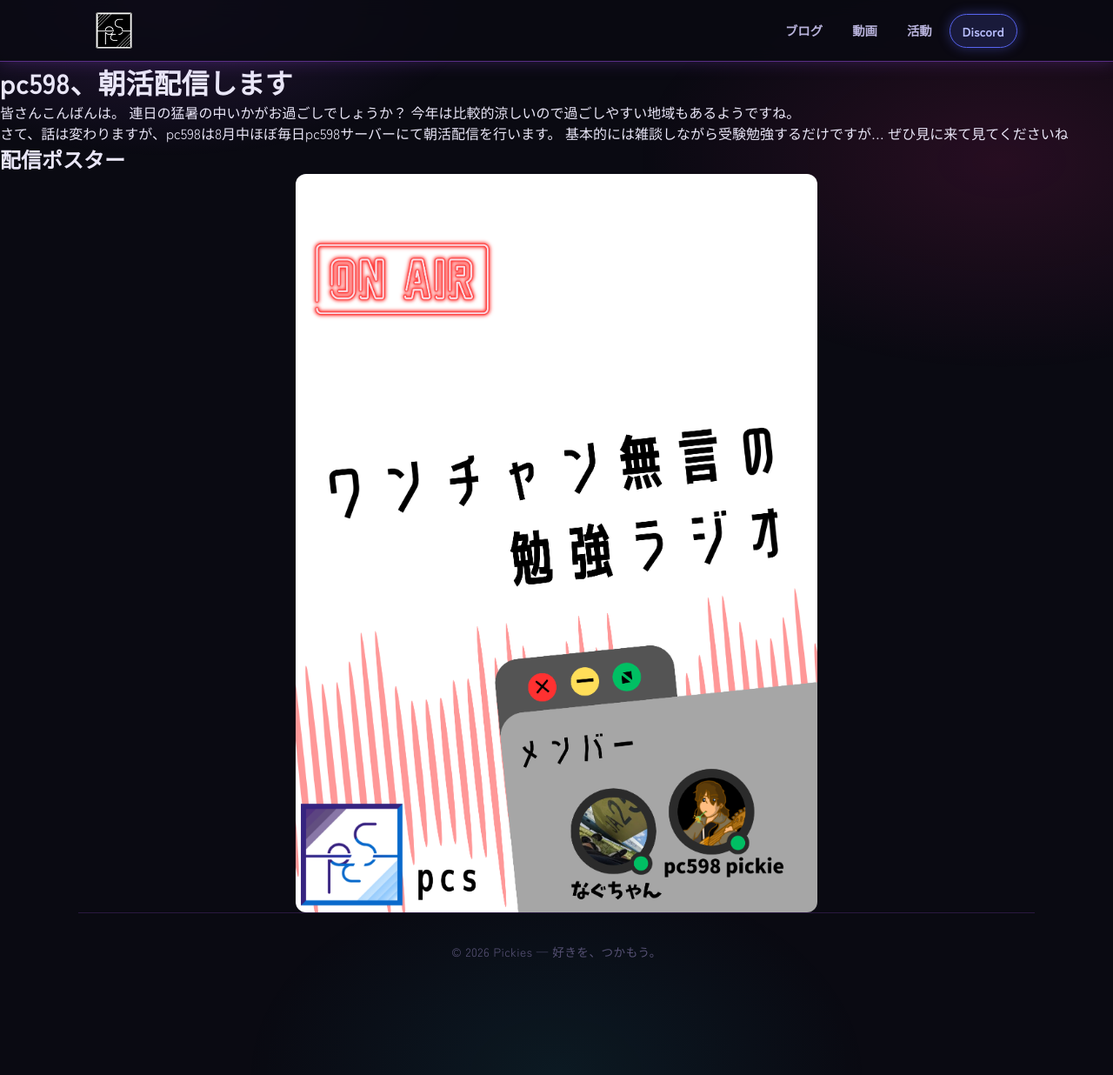
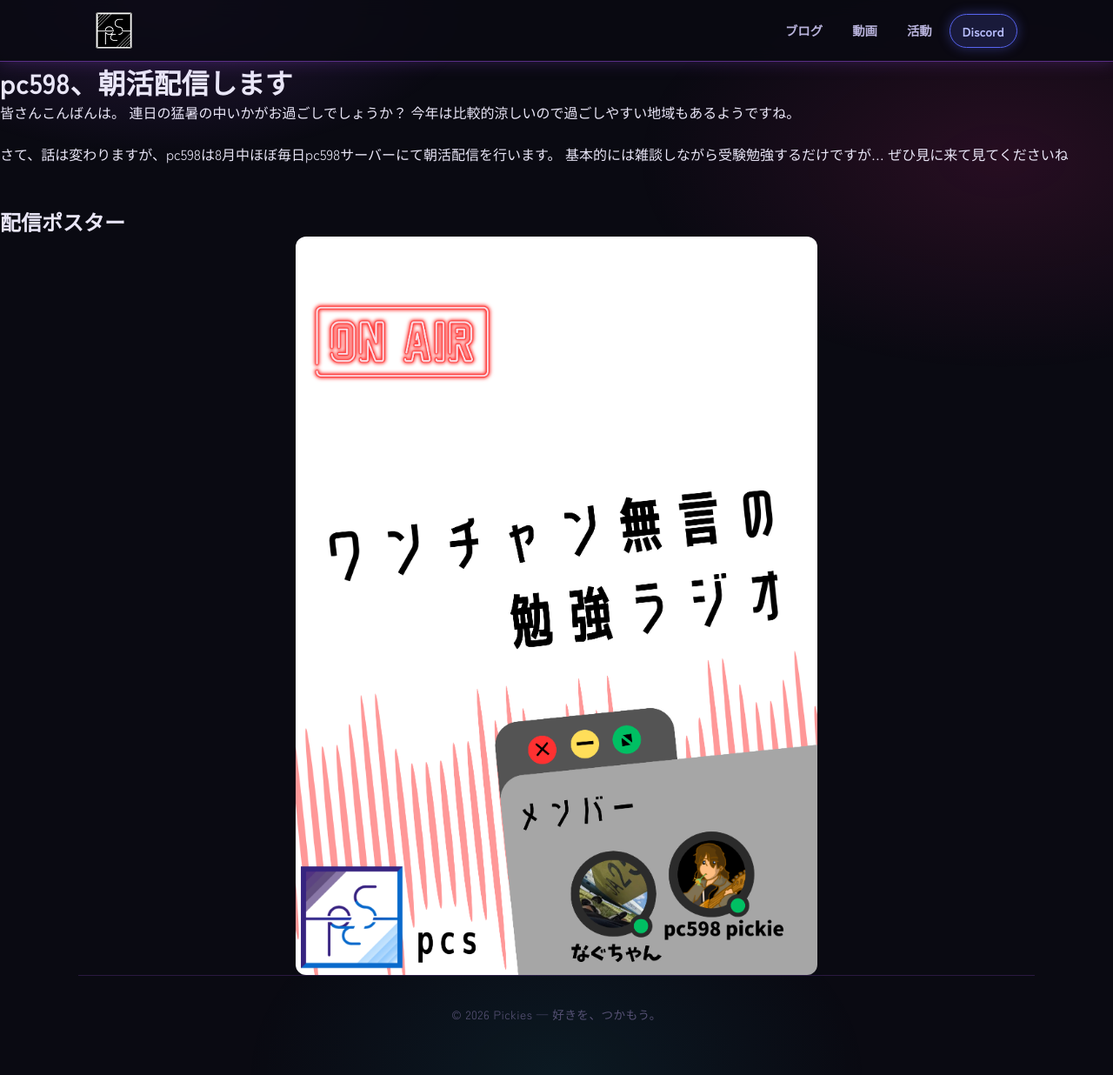
Before and after one commit to pc598-pickie/pc, a Jekyll site: the page built from _posts/2026-08-08-haishin.md, in a window 1280 px wide and 1236 px high. Shown: the whole window at 87% size. Built offline with Jekyll 4.4.1, drawn with Linux system fonts in a browser that asks for light colours; some web fonts are replaced.

Commit message:
Update 2026-08-08-haishin.md

```diff
--- a/_posts/2026-08-08-haishin.md
+++ b/_posts/2026-08-08-haishin.md
@@ -11,11 +11,12 @@ emoji: 🎨
 皆さんこんばんは。
 連日の猛暑の中いかがお過ごしでしょうか？
 今年は比較的涼しいので過ごしやすい地域もあるようですね。
+<br><br>
 
 さて、話は変わりますが、pc598は8月中ほぼ毎日pc598サーバーにて朝活配信を行います。
 基本的には雑談しながら受験勉強するだけですが…
 ぜひ見に来て見てくださいね
-
+<br><br><br>
 ## 配信ポスター
 
 ![配信のポスター](/pc/b3b43d81949c44bc.png)
```
